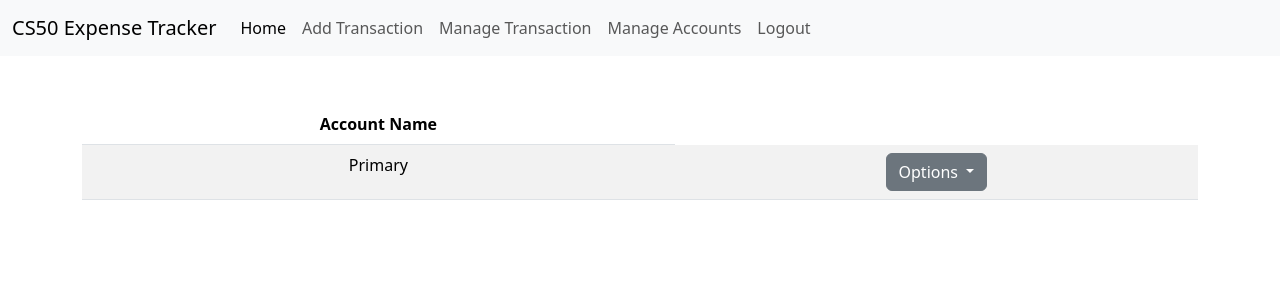
After one commit to MiguelAngelo-Code/CS50-Final-Project, a Flask app: page /manage_accounts in a window 1280 px wide. The commit adds this page. Shown: the top 300 px of the page. Run offline with Flask 3, Linux system fonts and the light colour scheme; a user stored in the database is signed in; data comes from the database, SQL or seed files in the repository; both versions use the stored data as it was after the commit.

Commit message:
manage accounts page added, minor bugs with manage trabsaction

```diff
--- a/final_project/app.py
+++ b/final_project/app.py
@@ -5,7 +5,7 @@ from dateutil.relativedelta import relativedelta
 from decimal import Decimal, ROUND_HALF_UP
 from flask import Flask, flash, redirect, render_template, Response, request, session
 from flask_session import Session
-from helpers import conDbDict, getBar, getLine, getPie, getTrans, getTransDate, getUser
+from helpers import conDbDict, getAccounts, getCats, getBar, getLine, getPie, getTrans, getTransDate, getUser
 import matplotlib
 matplotlib.use("Agg")
 import matplotlib.dates as mdates
@@ -310,6 +310,17 @@ def logout():
     #redirect to index
     return redirect("/")
 
+# Add, delete and edit accounts and categories
+@app.route("/manage_accounts", methods = ["GET", "POST"])
+def manage_accounts():
+
+    if (request.method == "GET"):
+
+        accounts = getAccounts()
+        categories = getCats()
+
+        return render_template("/manage_accounts.html", accounts=accounts, categories=categories)
+
 
 @app.route("/manage_transactions", methods = ["GET", "POST"])
 def manage_transactions():
@@ -352,6 +363,7 @@ def manage_transactions():
         categories = cur.execute("SELECT name FROM categories WHERE user_id = ?", (user["id"],)).fetchall()
 
         con.close()
+
         return render_template("manage_transactions.html", accounts=accounts, categories=categories, transactions=trasactions, types=TYPES)
 
 
--- a/final_project/helpers.py
+++ b/final_project/helpers.py
@@ -10,23 +10,39 @@ import os
 import sqlite3
 
 TYPES = ["expense", "income"]
-CATEGORIES = ["Food", "Insurance", "Salary"]
 
 def conDbDict(db = "final.db"):
         # Connects to DB returns dicts
         con = sqlite3.connect(db)
         con.row_factory = sqlite3.Row
+
         return con
 
-def getUser():
-    con = conDbDict()
-    cur = con.cursor()
+def getAccounts():
 
-    user = cur.execute("SELECT id, username FROM users WHERE id = ?", (session["user_id"],)).fetchone()
+     con = conDbDict()
+     cur = con.cursor()
 
-    con.close()
+     user = getUser()
 
-    return user
+     accounts = cur.execute("SELECT account_name, balance_cents, id FROM accounts WHERE user_id = ?", (user["id"],)).fetchall()
+
+     con.close()
+
+     return accounts
+
+def getCats():
+
+     con = conDbDict()
+     cur = con.cursor()
+
+     user = getUser()
+
+     categories = cur.execute("SELECT name FROM categories WHERE user_id = ?", (user["id"],)).fetchall()
+
+     con.close()
+
+     return categories
 
 def getBar(start, end):
      con = conDbDict()
@@ -52,6 +68,7 @@ def getBar(start, end):
           return True
      else:
           return False
+
 
 def getLine(start, end):
         # Connect DB, get user and query database
@@ -92,6 +109,7 @@ def getLine(start, end):
             return True
         else:
              return False
+
 
 def getPie(start, end):
 
@@ -147,6 +165,7 @@ def getPie(start, end):
      else:
           return False
 
+
 def getTrans(limit = 0):
     con = conDbDict()
     cur = con.cursor()
@@ -164,6 +183,7 @@ def getTrans(limit = 0):
     con.close()
     return transactions
 
+
 def getTransDate(start, end):
 
      user = getUser()
@@ -176,3 +196,14 @@ def getTransDate(start, end):
      con.close()
 
      return transactions
+
+
+def getUser():
+    con = conDbDict()
+    cur = con.cursor()
+
+    user = cur.execute("SELECT id, username FROM users WHERE id = ?", (session["user_id"],)).fetchone()
+
+    con.close()
+
+    return user
--- a/final_project/static/js/main.js
+++ b/final_project/static/js/main.js
@@ -1,4 +1,4 @@
-
+if (document.getElementById('transactions-table')){
 
     function startEdit(id) {
 
@@ -42,7 +42,6 @@ function startEdit(id) {
             }
         }
     }
-
 
     // Cancle edit
     function endEdit(id) {
@@ -107,7 +106,7 @@ function saveEdit(id){
 
                     form.elements[i].value = edits[j].value;
 
-                console.log(`Element ${i} \nform: ${form[i].name} - ${form[i].value} \nedits: ${edits[j].name} - ${edits[j].value}`)
+                    console.log(`Element ${i} \nform: ${form.elements[i].name} - ${form.elements[i].value} \nedits: ${edits[j].name} - ${edits[j].value}`)
 
                     break;
                 }
@@ -115,3 +114,37 @@ function saveEdit(id){
         }
         return true;
     }
+
+}
+
+if (document.getElementById('accounts-table')){
+
+    function startEdit(id) {
+
+        // Hide/show <td> fileds
+
+        // Toggle account view/edit
+        document.getElementById(`view-acc-${id}`).style.display = "none";
+        document.getElementById(`edit-acc-${id}`).style.display = "inline-block";
+
+        // Hide delete/edit buttons
+        document.getElementById(`del-btn-${id}`).style.display = "none";
+        document.getElementById(`edit-btn-${id}`).style.display = "none";
+
+        // Show save/cancel buttons
+        document.getElementById(`save-btn-${id}`).style.display = "inline-block";
+        document.getElementById(`cancel-btn-${id}`).style.display = "inline-block";
+
+        // disable dropdown buttons outside of edit row
+        var elements = document.getElementsByName('drop-btn');
+
+        for (var i = 0; i < elements.length; i++){
+
+            if (elements[i].id !== `drop-btn-${id}`){
+                elements[i].disabled = true;
+            }
+        }
+    }
+
+
+}
--- a/final_project/templates/layout.html
+++ b/final_project/templates/layout.html
@@ -39,6 +39,9 @@
                     <li class="nav-item">
                     <a class="nav-link" href="/manage_transactions">Manage Transaction</a>
                     </li>
+                    <li class="nav-item">
+                    <a class="nav-link" href="/manage_accounts">Manage Accounts</a>
+                    </li>
                 </ul>
                 <ul class="navbar-nav">
                   <li class="nav-item">
--- /dev/null
+++ b/final_project/templates/manage_accounts.html
@@ -0,0 +1,109 @@
+{% extends "layout.html" %}
+
+{% block title %}Index{% endblock %}
+
+{% block main %}
+
+    <!-- Table to show user Accounts-->
+    <table class="table table-striped" id="accounts-table">
+        <!-- Header -->
+        <thead>
+            <tr>
+                <th>Account Name</th>
+        </thead>
+
+        <!-- Table Body view and input fields -->
+        <tbody>
+
+            <!-- Row -->
+            {% for account in accounts %}
+            <tr id="row-{{ account.id }}">
+
+                <!-- Account Name -->
+                <td>
+                    <!-- View -->
+                    <span id="view-acc-{{ account.id }}">
+                        {% for account in accounts %}
+                                {{ account.account_name}}
+                        {% endfor %}
+                    </span>
+
+                    <!-- Edit -->
+                     <input autocomplete="off"
+                            claa="form-control"
+                            id="edit-acc-{{ account.id }}"
+                            placeholder="{{ account.account_name }}"
+                            required
+                            style="display:none;"
+                            type="text">
+                </td>
+
+                <!-- Manage cell -->
+                <td>
+
+                    <!-- Dropdown button -->
+                    <div class="dropdown">
+                        <button aria-expanded="false"
+                                class="btn btn-secondary dropdown-toggle"
+                                data-bs-toggle="dropdown"
+                                id="drop-btn-{{ account.id }}"
+                                name="drop-btn"
+                                type="button" >
+                            Options
+                        </button>
+
+                        <!-- Dropdown menu -->
+                        <ul class="dropdown-menu">
+                            <!-- Delete form-->
+                            <li>
+                                <form action="/delete_account" method="post">
+                                    <button class="dropdown-item" id="del-btn-{{ account.id }}" name="delete" type="submit" value="{{ account.id }}">Delete</button>
+                                </form>
+                            </li>
+
+                            <!-- Edit button toggles row into edit mode -->
+                            <li>
+                                <button class="dropdown-item" id="del-btn-{{ account.id }}" onclick="startEdit({{ account.id }})" type="button" value="{{ account.id }}">Edit</button>
+                            </li>
+
+                            <!-- Save form posts to backend -->
+                            <li>
+                                <form
+                                    action="/edit_account" method="post"
+                                    id="save-form-{{ account.id }}"
+                                    onsubmit="return saveEdit({{ account.id }})"
+                                    style="display:none; margin:0; padding:0; display:inline-block;">
+
+                                    <!-- Target account id -->
+                                    <input name="id" type="hidden" value="{{ account.id }}">
+
+                                    <!-- Input values to be filled by JS -->
+                                    <input name="name" type="hidden">
+
+
+                                    <!-- Save Button -->
+                                    <button class="dropdown-item"
+                                            id="save-btn-{{account.id}}"
+                                            style="display:none;" >
+                                            Save
+                                    </button>
+                                </form>
+                            </li>
+
+                            <!-- Cancel Button toggles row into view mode -->
+                            <li>
+                                <button class="dropdown-item" id="cancel-btn-{{ account.id }}" onclick="endEdit({{ account.id }})"  style="display:none;" type="button" value="{{ account.id }}">Cancel</button>
+                            </li>
+                        </ul>
+                    </div>
+                </td>
+            </tr>
+            {% endfor %}
+        </tbody>
+    </table>
+
+    <!-- Script link for startEdit and saveEdit -->
+    <script src="{{ url_for('static', filename='js/main.js') }}"></script>
+
+
+{% endblock %}
--- a/final_project/templates/manage_transactions.html
+++ b/final_project/templates/manage_transactions.html
@@ -31,7 +31,7 @@
 
 
     <!-- Table to show user expense transactions-->
-    <table class="table table-striped">
+    <table class="table table-striped" id="transactions-table">
         <!-- Header -->
         <thead>
             <tr>
@@ -87,9 +87,8 @@
 
                     <!-- Edit -->
                     <select class="form-control" id = "edit-type-{{ trans.id }}" name="type" style="display:none;">
-                        <option disabled>{{ trans.trans_type }}</option>
+                        <option value="{{ trans.type }}">{{ trans.trans_type }}</option>
                         {% for type in types %}
-                            <!-- Value -->
                             <option value="{{ type }}">{{ type }}</option>
                         {% endfor %}
                     </select>
```
Also changed, not shown: final_project/final.db, final_project/static/my_bar_expesne_vs_income.png, final_project/static/my_line-expsnses.png, final_project/static/my_pie_expenses.png, 1 other file. Lines whose indentation alone changed are shown as unchanged.
